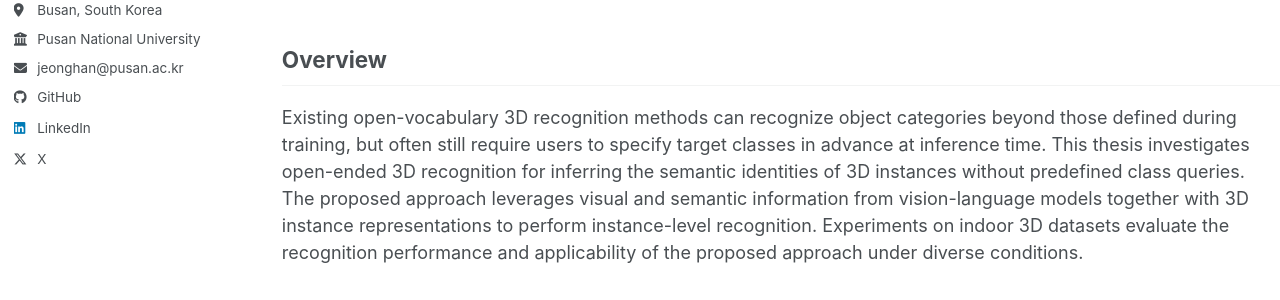
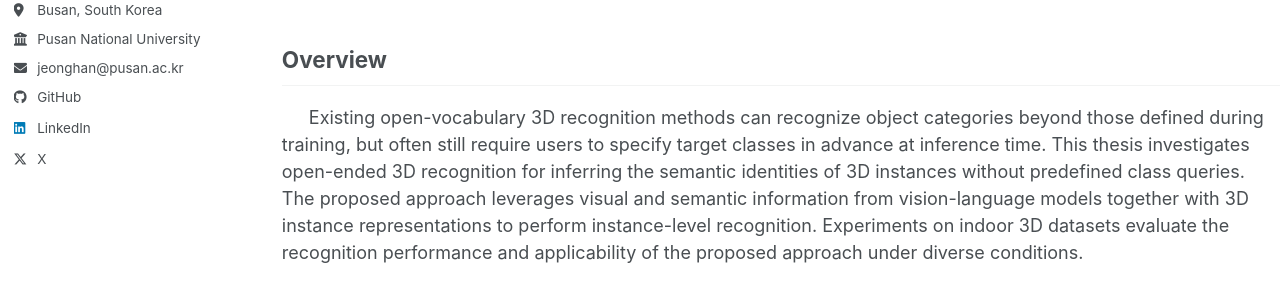
Before and after one commit to jhan-lee/jhan-lee.github.io, a Jekyll site: the page built from _pages/thesis.md, in a window 1280 px wide. Shown: the part 412-712 px from the top of the page. Built offline with Jekyll 4.4.1, drawn with Linux system fonts in a browser that asks for light colours; a script bundle is joined from its source files by our own code; library files that are not in the unit come from our copies.

Commit message:
edit thesis

```diff
--- a/_pages/thesis.md
+++ b/_pages/thesis.md
@@ -24,6 +24,7 @@ Pusan National University
 ## Overview
 
 Existing open-vocabulary 3D recognition methods can recognize object categories beyond those defined during training, but often still require users to specify target classes in advance at inference time. This thesis investigates open-ended 3D recognition for inferring the semantic identities of 3D instances without predefined class queries. The proposed approach leverages visual and semantic information from vision-language models together with 3D instance representations to perform instance-level recognition. Experiments on indoor 3D datasets evaluate the recognition performance and applicability of the proposed approach under diverse conditions.
+{: style="text-indent: 1.5em"}
 
 ## Research
 
```
